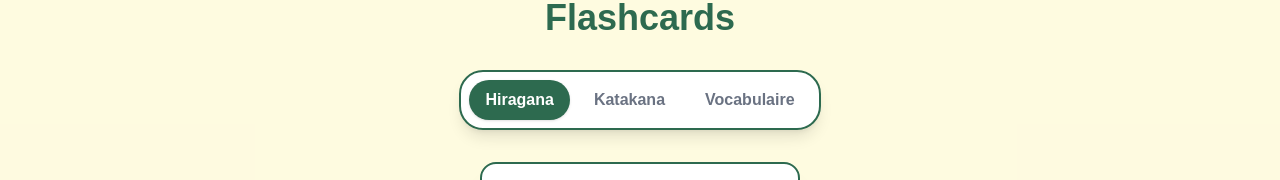
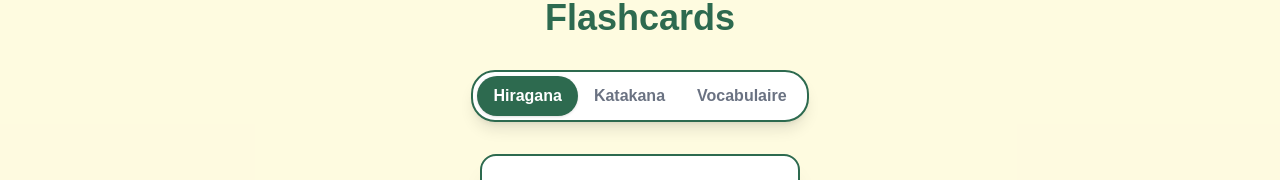
Before and after one commit to Fbrend23/TanukiCode, a Vue app: page /study in a window 1280 px wide. Shown: the part 131-311 px from the top of the page. Built offline with nearby package versions, Linux system fonts and the light colour scheme; no server answers.

Commit message:
style: unify toggle component styling

```diff
--- a/src/views/StudyView.vue
+++ b/src/views/StudyView.vue
@@ -76,7 +76,7 @@ const fontSizeClass = computed(() => {
         <h2 class="text-3xl md:text-4xl font-display font-bold text-tanuki-green mb-1 md:mb-8">Flashcards</h2>
 
         <!-- Mode Toggle -->
-        <div class="card flex flex-wrap justify-center gap-2 p-2 mb-2 md:mb-8 max-w-full">
+        <div class="card flex flex-wrap justify-center p-1 mb-2 md:mb-8 max-w-full">
             <button @click="mode = 'hiragana'"
                 :class="['px-4 py-2 rounded-full font-bold transition-all capitalize text-sm md:text-base', mode === 'hiragana' ? 'bg-tanuki-green text-white shadow-sm' : 'text-gray-500 hover:text-tanuki-green']">
                 Hiragana
@@ -119,10 +119,10 @@ const fontSizeClass = computed(() => {
                     class="face back absolute w-full h-full bg-tanuki-green text-white flex flex-col items-center justify-center rounded-2xl backface-hidden rotate-y-180 border-2 border-tanuki-green">
                     <span class="text-4xl font-bold mb-4 px-4 text-center">{{ currentCard.meaning ||
                         currentCard.romaji
-                    }}</span>
+                        }}</span>
                     <span class="text-xl opacity-80">{{ currentCard.meaning ? 'Signification' : 'Romaji' }}</span>
                     <span v-if="currentCard.meaning" class="text-sm mt-2 opacity-60">({{ currentCard.romaji
-                    }})</span>
+                        }})</span>
                 </div>
             </div>
         </div>
```
